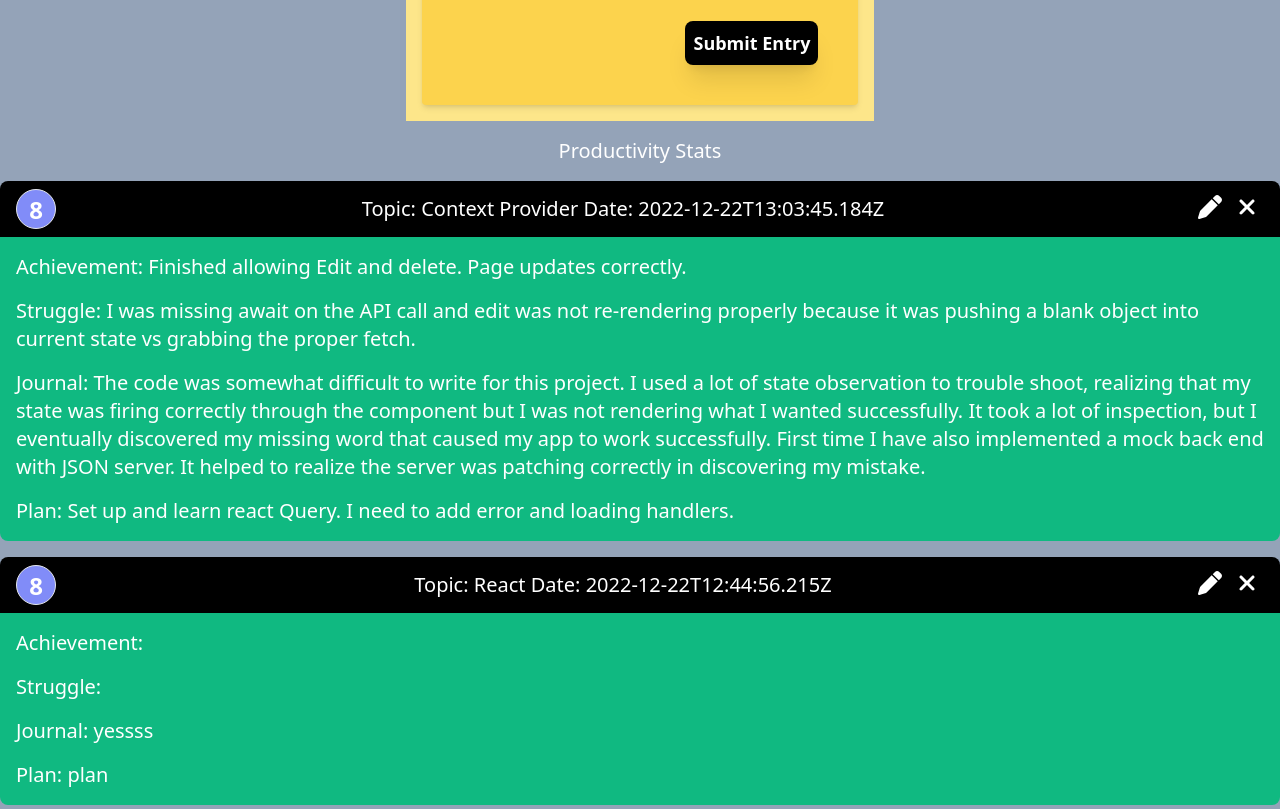
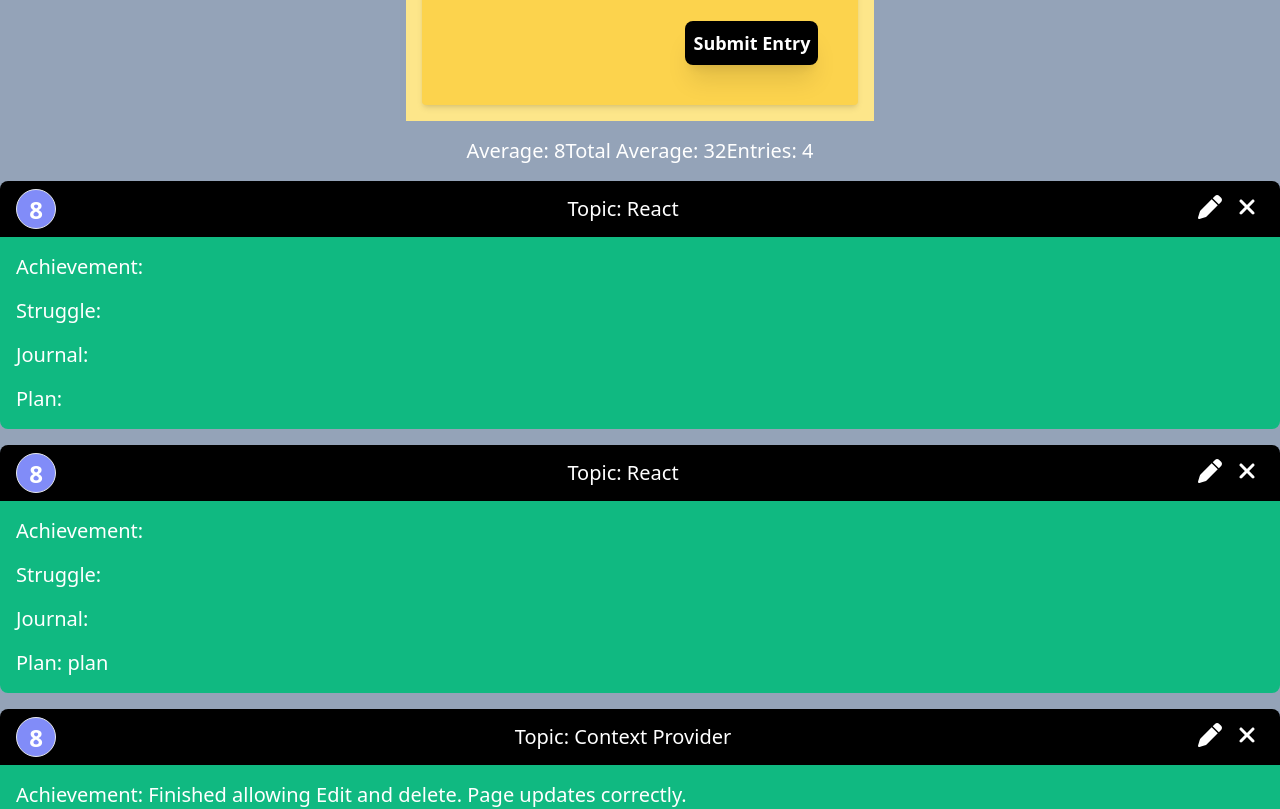
Before and after one commit to mjmitchelldpt1/productivity-tracker, a React (Vite) app: page / in a window 1280 px wide. Shown: the part 740-1549 px from the top of the page. Built offline with nearby package versions, Linux system fonts and the light colour scheme; data requests are answered from the project's data file.

Commit message:
reduce method to set up generic stats

```diff
--- a/db.json
+++ b/db.json
@@ -11,16 +11,6 @@
       "plan": "Set up mockAPI for my data and have my data populate on create new post.  Sort by date."
     },
     {
-      "date": "2022-12-22T12:44:56.215Z",
-      "topic": "React",
-      "rating": 8,
-      "achievement": "",
-      "struggle": "",
-      "journal": "yessss",
-      "plan": "plan",
-      "id": 2
-    },
-    {
       "date": "2022-12-22T13:03:45.184Z",
       "topic": "Context Provider",
       "rating": 8,
@@ -29,6 +19,26 @@
       "journal": "The code was somewhat difficult to write for this project.  I used a lot of state observation to trouble shoot, realizing that my state was firing correctly through the component but I was not rendering what I wanted successfully.  It took a lot of inspection, but I eventually discovered my missing word that caused my app to work successfully.  First time I have also implemented a mock back end with JSON server.  It helped to realize the server was patching correctly in discovering my mistake.  ",
       "plan": "Set up and learn react Query.  I need to add error and loading handlers. ",
       "id": 3
+    },
+    {
+      "date": "2022-12-22T14:11:50.847Z",
+      "topic": "React",
+      "rating": 8,
+      "achievement": "",
+      "struggle": "",
+      "journal": "",
+      "plan": "plan",
+      "id": 4
+    },
+    {
+      "date": "2022-12-22T14:12:01.176Z",
+      "topic": "React",
+      "rating": 8,
+      "achievement": "",
+      "struggle": "",
+      "journal": "",
+      "plan": "",
+      "id": 5
     }
   ]
 }
--- a/src/App.jsx
+++ b/src/App.jsx
@@ -102,7 +102,7 @@ function App() {
                     updateEntry={updateEntry}
                     entryEditor={entryEditor}
                   />
-                  <ProductivityStats />
+                  <ProductivityStats productivityData={productivityData} />
                   <ProductivityList
                     productivityData={productivityData}
                     setEntryId={setEntryId}
--- a/src/components/ProductivityItem.jsx
+++ b/src/components/ProductivityItem.jsx
@@ -18,9 +18,7 @@ const ProductivityItem = ({
         <div className=" flex justify-center bg-indigo-400 border font-bold text-2xl p-1 rounded-full h-10 w-10 border-solid">
           {item.rating}
         </div>
-        <div>
-          Topic: {item.topic} Date: {item.date}
-        </div>
+        <div>Topic: {item.topic}</div>
         <div className="">
           <FontAwesomeIcon
             className="fa-icons hover:text-green-500"
--- a/src/components/ProductivityStats.jsx
+++ b/src/components/ProductivityStats.jsx
@@ -1,7 +1,17 @@
 import React from "react";
 
-const ProductivityStats = () => {
-  return <div>Productivity Stats</div>;
+const ProductivityStats = ({ productivityData }) => {
+  let totalAverage = productivityData.reduce((total, item) => {
+    return total + item.rating;
+  }, 0);
+  console.log(productivityData);
+  return (
+    <div>
+      Average: {totalAverage / productivityData.length}
+      Total Average: {totalAverage}
+      Entries: {productivityData.length}
+    </div>
+  );
 };
 
 export default ProductivityStats;
```
